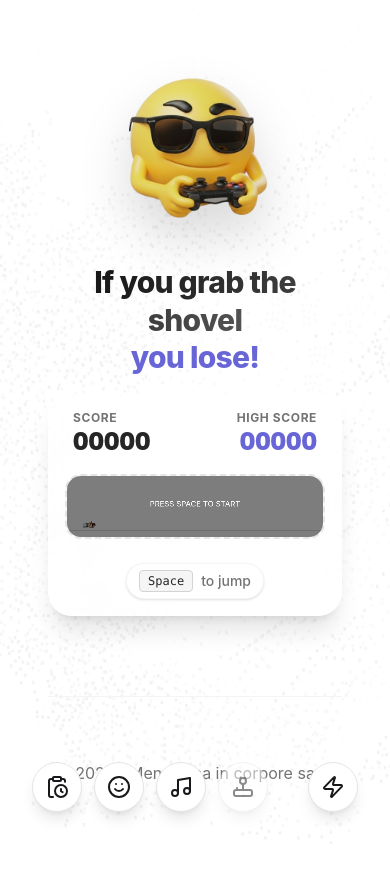
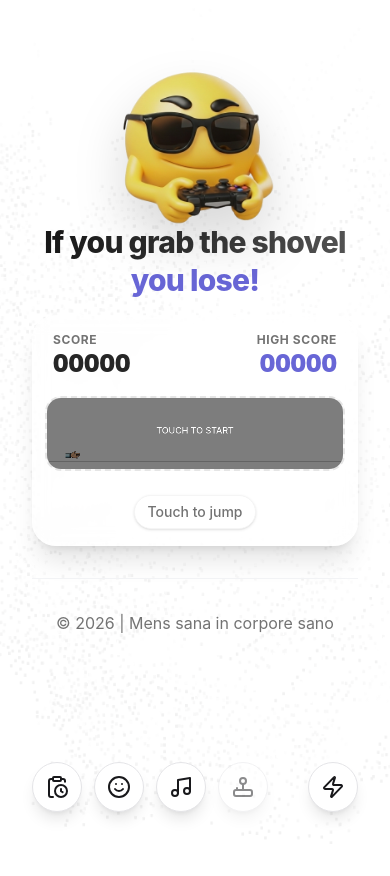
Before and after one commit to gonzalogramagia/play, a React (Vite) app: page /en in a window 390 px wide. Shown: the top 876 px of the page. After the commit the page ends 844 px from the top, so only its background shows below. Built offline with nearby package versions, Linux system fonts and the light colour scheme.

Commit message:
feat: add mobile touch controls and refine UI spacing

```diff
--- a/src/App.tsx
+++ b/src/App.tsx
@@ -6,7 +6,7 @@ import { Routes, Route } from 'react-router-dom'
 
 function AppContent() {
     return (
-        <div className="max-w-4xl mx-4 mt-8 lg:mx-auto">
+        <div className="max-w-4xl mx-4 mt-6 lg:mx-auto">
             <div
                 className="fixed inset-0 z-[-1] bg-cover bg-center bg-fixed bg-no-repeat opacity-5"
                 style={{ backgroundImage: "url('/wallpaper.png')" }}
@@ -14,7 +14,7 @@ function AppContent() {
             <Routes>
                 <Route path="/" element={
                     <>
-                        <main className="flex-auto min-w-0 mt-6 flex flex-col px-8 lg:px-0">
+                        <main className="flex-auto min-w-0 mt-6 flex flex-col px-4 md:px-8 lg:px-0">
                             <Home />
                             <Footer />
                             <FloatingLinks />
@@ -23,7 +23,7 @@ function AppContent() {
                 } />
                 <Route path="/en" element={
                     <>
-                        <main className="flex-auto min-w-0 mt-6 flex flex-col px-8 lg:px-0">
+                        <main className="flex-auto min-w-0 mt-6 flex flex-col px-4 md:px-8 lg:px-0">
                             <Home />
                             <Footer />
                             <FloatingLinks />
--- a/src/components/GameView.tsx
+++ b/src/components/GameView.tsx
@@ -6,14 +6,14 @@ export function GameView() {
 
     return (
         <div className="space-y-4 md:space-y-8 relative">
-            <div className="flex flex-col md:flex-row items-center justify-center pt-6 md:pt-12 pb-0 gap-4 md:gap-8 max-w-4xl mx-auto md:pl-8">
+            <div className="flex flex-col md:flex-row items-center justify-center pt-6 md:pt-10 pb-0 gap-0 md:gap-4 max-w-4xl mx-auto md:pl-8">
                 <img
                     src="/gamer.png"
                     alt="Gamer"
                     onClick={() => window.open('https://fakeupdate.net/win10ue/', '_blank')}
-                    className={`cursor-pointer h-48 md:h-56 w-auto object-contain hover:scale-105 transition-transform duration-500 drop-shadow-2xl mt-0 md:mt-0 md:mb-0`}
+                    className={`cursor-pointer h-52 md:h-60 w-auto object-contain hover:scale-105 transition-transform duration-500 drop-shadow-2xl mt-0 md:mt-0 md:mb-0`}
                 />
-                <div className="flex flex-col items-center md:items-start md:gap-0">
+                <div className="flex flex-col items-center md:items-start md:gap-0 -mt-8 md:mt-0 md:-ml-4">
                     <h1 className="mx-auto md:mx-0 md:max-w-xl text-3xl md:text-5xl font-extrabold text-center md:text-left text-neutral-900 leading-tight tracking-tight">
                         {language === 'en' ? (
                             <>
@@ -38,7 +38,7 @@ export function GameView() {
                 </div>
             </div>
 
-            <div className="pb-20">
+            <div className="pb-8 md:pb-20">
                 <DinoGame />
             </div>
         </div>
--- a/src/components/dino-game.tsx
+++ b/src/components/dino-game.tsx
@@ -71,6 +71,17 @@ export const DinoGame: React.FC = () => {
             startGame();
         }
     };
+
+    const [isMobile, setIsMobile] = useState(false);
+
+    useEffect(() => {
+        const checkMobile = () => {
+            setIsMobile(window.innerWidth < 768 || navigator.maxTouchPoints > 0);
+        };
+        checkMobile();
+        window.addEventListener('resize', checkMobile);
+        return () => window.removeEventListener('resize', checkMobile);
+    }, []);
 
     useEffect(() => {
         const handleKeyDown = (e: KeyboardEvent) => {
@@ -223,7 +234,7 @@ export const DinoGame: React.FC = () => {
                 ctx.fillStyle = 'white';
                 ctx.font = '24px Inter, system-ui, sans-serif';
                 ctx.textAlign = 'center';
-                ctx.fillText(t('gameStart'), CANVAS_WIDTH / 2, CANVAS_HEIGHT / 2);
+                ctx.fillText(isMobile ? t('gameStartMobile') : t('gameStart'), CANVAS_WIDTH / 2, CANVAS_HEIGHT / 2);
             }
 
             if (gameOver) {
@@ -234,7 +245,7 @@ export const DinoGame: React.FC = () => {
                 ctx.textAlign = 'center';
                 ctx.fillText(t('gameOver'), CANVAS_WIDTH / 2, CANVAS_HEIGHT / 2 - 20);
                 ctx.font = '20px Inter, system-ui, sans-serif';
-                ctx.fillText(t('gameRestart'), CANVAS_WIDTH / 2, CANVAS_HEIGHT / 2 + 20);
+                ctx.fillText(isMobile ? t('gameStartMobile') : t('gameRestart'), CANVAS_WIDTH / 2, CANVAS_HEIGHT / 2 + 20);
             }
         };
 
@@ -251,10 +262,10 @@ export const DinoGame: React.FC = () => {
                 cancelAnimationFrame(animationFrameId.current);
             }
         };
-    }, [gameStarted, gameOver, score, highScore, t]);
+    }, [gameStarted, gameOver, score, highScore, t, isMobile]);
 
     return (
-        <div className="flex flex-col items-center w-full max-w-4xl mx-auto bg-white/50 backdrop-blur-sm p-4 md:p-8 rounded-3xl border border-white/20 shadow-xl overflow-hidden">
+        <div className="flex flex-col items-center w-full max-w-4xl mx-auto bg-white/50 backdrop-blur-sm p-4 md:p-8 rounded-3xl border border-white/20 shadow-xl overflow-hidden px-3 md:px-8">
             <div className="w-full flex justify-between items-center mb-4 px-2">
                 <div className="flex flex-col">
                     <span className="text-xs uppercase tracking-wider text-neutral-500 font-bold">{t('gameScore')}</span>
@@ -276,9 +287,14 @@ export const DinoGame: React.FC = () => {
             </div>
 
             <div className="mt-6 flex flex-wrap justify-center gap-4 text-neutral-500 text-sm font-medium">
-                <div className="flex items-center gap-2 px-3 py-1.5 bg-white rounded-full shadow-sm border border-neutral-100">
-                    <kbd className="px-2 py-0.5 bg-neutral-100 rounded border border-neutral-300 text-neutral-800 text-xs">Space</kbd>
-                    <span>{t('gameJump')}</span>
+                <div
+                    className="flex items-center gap-2 px-3 py-1.5 bg-white rounded-full shadow-sm border border-neutral-100 cursor-pointer active:scale-95 transition-transform"
+                    onClick={jump}
+                >
+                    {!isMobile && (
+                        <kbd className="px-2 py-0.5 bg-neutral-100 rounded border border-neutral-300 text-neutral-800 text-xs">Space</kbd>
+                    )}
+                    <span>{isMobile ? t('gameJumpMobile') : t('gameJump')}</span>
                 </div>
             </div>
         </div>
--- a/src/components/footer.tsx
+++ b/src/components/footer.tsx
@@ -1,8 +1,8 @@
 
 export default function Footer() {
   return (
-    <footer className="mt-0 border-t border-gray-100 py-8 pb-24">
-      <p className="mt-8 text-neutral-500 dark:text-neutral-300 text-center">
+    <footer className="mt-0 border-t border-gray-100 py-4 md:py-8 pb-24">
+      <p className="mt-4 md:mt-8 text-neutral-500 dark:text-neutral-300 text-center">
         © {new Date().getFullYear()} | Mens sana in corpore sano
       </p>
     </footer>
--- a/src/contexts/language-context.tsx
+++ b/src/contexts/language-context.tsx
@@ -60,7 +60,9 @@ export function LanguageProvider({ children }: { children: ReactNode }) {
             gameOver: "FIN DEL JUEGO",
             gameRestart: "PRESIONA ESPACIO PARA REINICIAR",
             gameJump: "para saltar",
-            gameStartKey: "para empezar"
+            gameStartKey: "para empezar",
+            gameStartMobile: "TOUCH PARA EMPEZAR",
+            gameJumpMobile: "Touch para saltar"
         },
         en: {
             ariaHome: "Go to Today",
@@ -95,7 +97,9 @@ export function LanguageProvider({ children }: { children: ReactNode }) {
             gameOver: "GAME OVER",
             gameRestart: "PRESS SPACE TO RESTART",
             gameJump: "to jump",
-            gameStartKey: "to start"
+            gameStartKey: "to start",
+            gameStartMobile: "TOUCH TO START",
+            gameJumpMobile: "Touch to jump"
         }
     }
 
```
